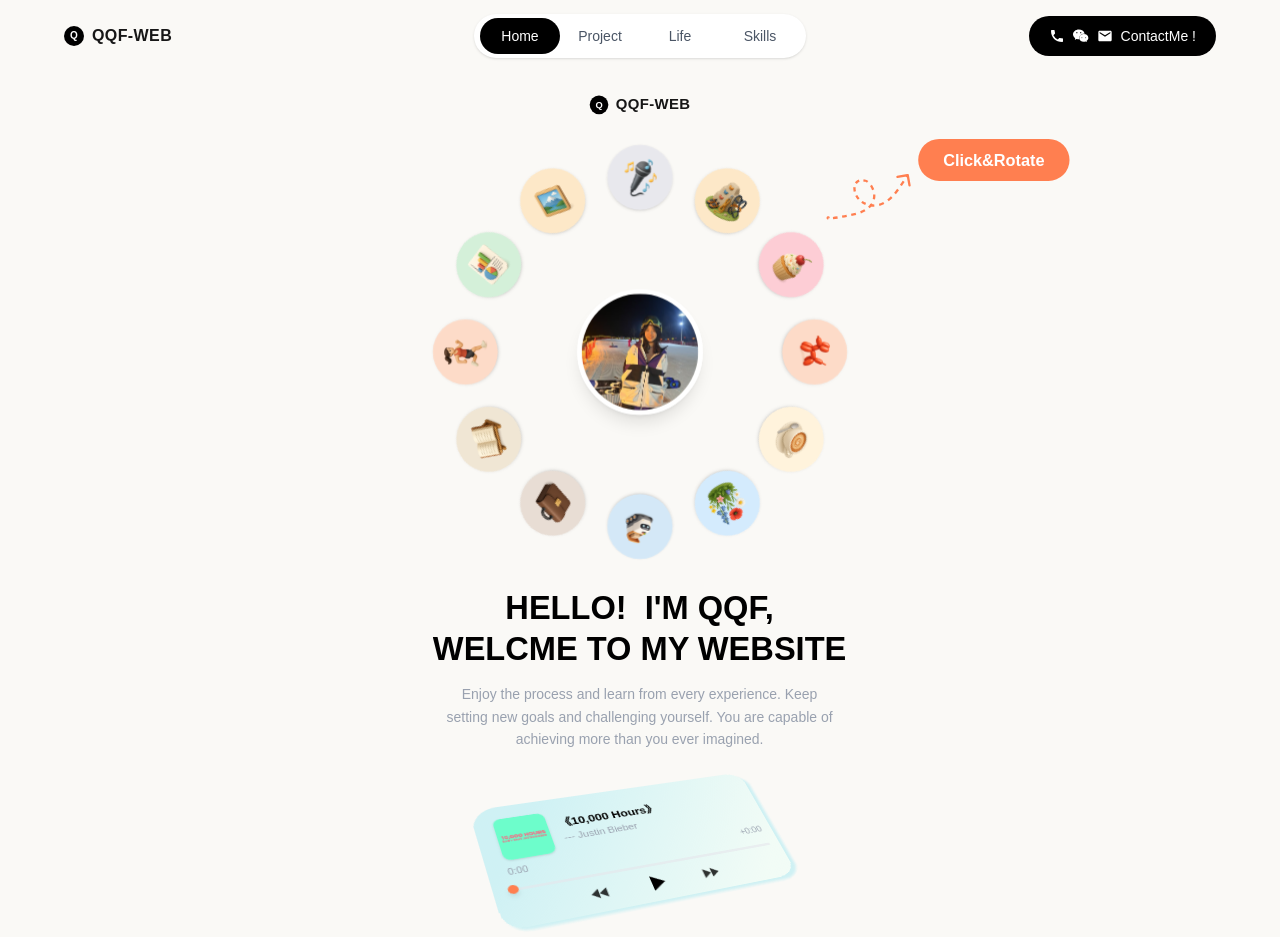
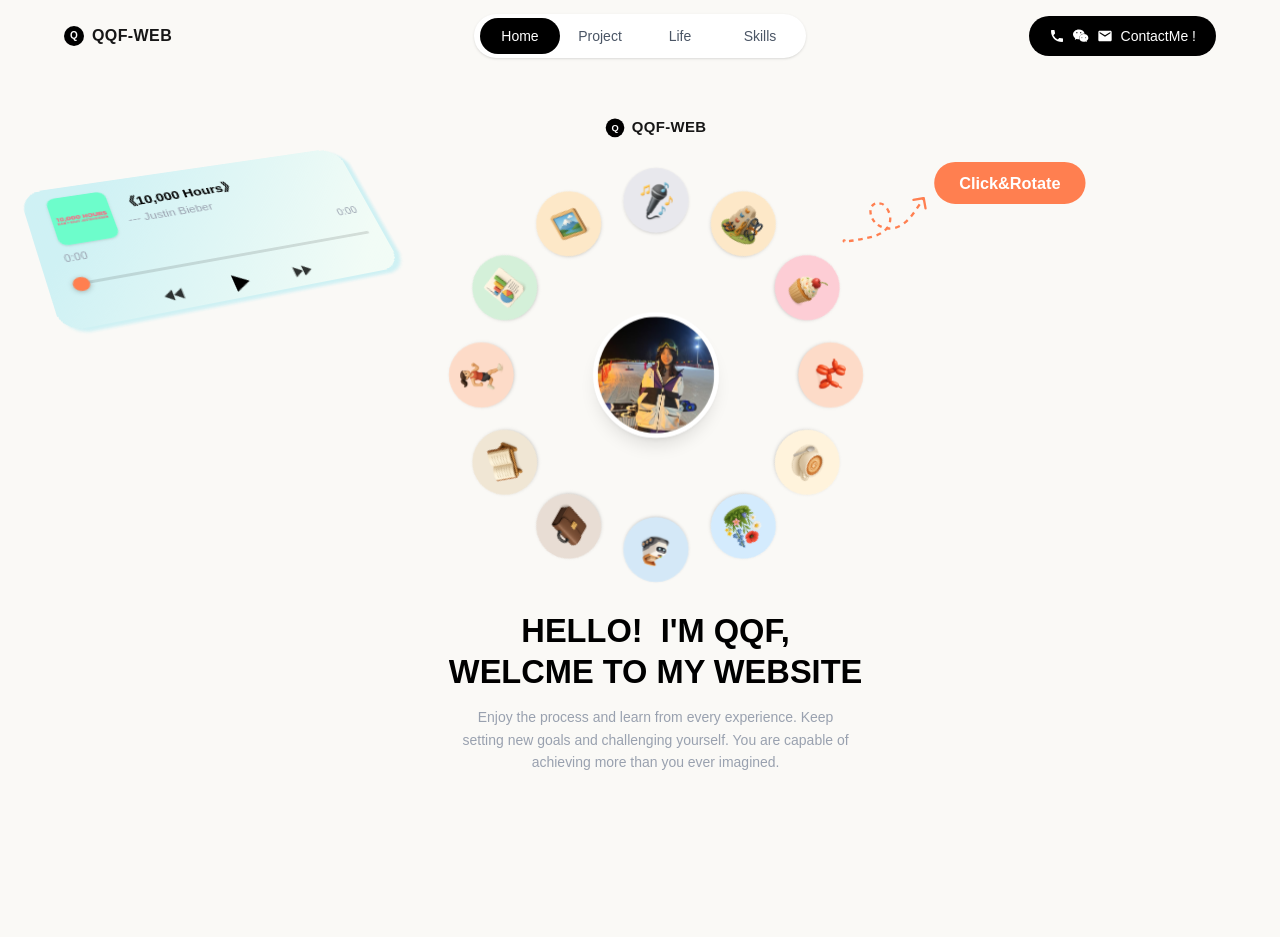
Before and after one commit to QQF-gitbash/qqf_web, a Next.js app in the folder qqfweb/: page / in a window 1280 px wide. After the commit the page ends 800 px from the top, so only its background shows below. Built offline with nearby package versions, Linux system fonts and the light colour scheme.

Commit message:
feat: 修复singcard进度条，调整singcard位置

```diff
--- a/qqfweb/app/components/Navbar.tsx
+++ b/qqfweb/app/components/Navbar.tsx
@@ -9,7 +9,7 @@ export default function Navbar() {
   const [activeTab, setActiveTab] = useState<NavItem>("Home");
 
   return (
-    <nav className="w-full flex items-center justify-between px-6 py-4 md:px-10 lg:px-16 bg-[var(--background)]">
+    <nav className="fixed top-0 left-0 right-0 z-50 w-full flex items-center justify-between px-6 py-4 md:px-10 lg:px-16 bg-[var(--background)]">
       {/* 左侧：品牌标识 */}
       <div className="flex items-center gap-2">
         <span className="inline-flex items-center justify-center w-5 h-5 rounded-full bg-black text-white text-[10px] font-bold leading-none">Q</span>
--- a/qqfweb/app/components/SingerCard.tsx
+++ b/qqfweb/app/components/SingerCard.tsx
@@ -7,15 +7,13 @@ const AUDIO_SRC = `/home/${encodeURIComponent("Dan + Shay&Justin Bieber - 10,000
 
 export default function SingerCard() {
   const audioRef = useRef<HTMLAudioElement>(null);
-  const trackRef = useRef<HTMLDivElement>(null);
-  const draggingRef = useRef(false);
-
   const [isPlaying, setIsPlaying] = useState(false);
   const [currentTime, setCurrentTime] = useState(0);
   const [duration, setDuration] = useState(0);
+  const isDragging = useRef(false);
 
   /* 格式化时间 m:ss */
-  const formatTime = (t: number) => {
+  const fmt = (t: number) => {
     if (!isFinite(t) || t < 0) return "0:00";
     const m = Math.floor(t / 60);
     const s = Math.floor(t % 60);
@@ -23,17 +21,12 @@ export default function SingerCard() {
   };
 
   /* 播放 / 暂停 */
-  const togglePlay = () => {
+  const togglePlay = useCallback(() => {
     const a = audioRef.current;
     if (!a) return;
-    if (isPlaying) {
-      a.pause();
-      setIsPlaying(false);
-    } else {
-      a.play();
-      setIsPlaying(true);
-    }
-  };
+    if (isPlaying) { a.pause(); setIsPlaying(false); }
+    else { a.play(); setIsPlaying(true); }
+  }, [isPlaying]);
 
   /* 快进 / 快退 */
   const skip = (sec: number) => {
@@ -42,127 +35,133 @@ export default function SingerCard() {
     a.currentTime = Math.max(0, Math.min(a.currentTime + sec, a.duration || 0));
   };
 
-  /* 根据鼠标位置计算百分比并 seek */
-  const seekFromClientX = useCallback((clientX: number) => {
-    const a = audioRef.current;
-    const track = trackRef.current;
-    if (!a || !track) return;
-    const d = a.duration;
-    if (!d || !isFinite(d)) return;
-    const rect = track.getBoundingClientRect();
-    const pct = Math.max(0, Math.min(1, (clientX - rect.left) / rect.width));
-    const newTime = pct * d;
-    a.currentTime = newTime;
-    setCurrentTime(newTime);
-  }, []);
-
-  /* 确保播放中（拖动 / 点击轨道时自动播放） */
-  const ensurePlaying = useCallback(() => {
-    const a = audioRef.current;
-    if (!a) return;
-    if (a.paused) {
-      a.play();
-      setIsPlaying(true);
-    }
-  }, []);
-
-  /* 监听 audio 事件 */
+  /* ── 音频事件 + 修复 duration 可能在 useEffect 前已加载的问题 ── */
   useEffect(() => {
     const a = audioRef.current;
     if (!a) return;
 
-    const onTimeUpdate = () => {
-      if (!draggingRef.current) {
-        setCurrentTime(a.currentTime);
+    /* 修复 Bug2：如果 metadata 已经加载完成，直接读取 */
+    if (isFinite(a.duration) && a.duration > 0) {
+      setDuration(a.duration);
     }
+
+    const onDurationChange = () => {
+      if (isFinite(a.duration) && a.duration > 0) setDuration(a.duration);
     };
-    const onLoadedMetadata = () => setDuration(a.duration);
     const onEnded = () => setIsPlaying(false);
 
-    a.addEventListener("timeupdate", onTimeUpdate);
-    a.addEventListener("loadedmetadata", onLoadedMetadata);
+    a.addEventListener("loadedmetadata", onDurationChange);
+    a.addEventListener("durationchange", onDurationChange); // 双重保险
     a.addEventListener("ended", onEnded);
     return () => {
-      a.removeEventListener("timeupdate", onTimeUpdate);
-      a.removeEventListener("loadedmetadata", onLoadedMetadata);
+      a.removeEventListener("loadedmetadata", onDurationChange);
+      a.removeEventListener("durationchange", onDurationChange);
       a.removeEventListener("ended", onEnded);
     };
   }, []);
 
-  /* ===== 拖拽逻辑 (使用 ref 避免闭包问题) ===== */
+  /* ── 60fps 进度更新（播放中 + 非拖拽时） ── */
   useEffect(() => {
-    const thumb = document.getElementById("singer-thumb");
-    const track = trackRef.current;
-    if (!thumb || !track) return;
+    if (!isPlaying) return;
+    let rafId: number;
+    const tick = () => {
+      const a = audioRef.current;
+      if (a && !isDragging.current) {
+        setCurrentTime(a.currentTime);
+      }
+      rafId = requestAnimationFrame(tick);
+    };
+    rafId = requestAnimationFrame(tick);
+    return () => cancelAnimationFrame(rafId);
+  }, [isPlaying]);
 
-    const getClientX = (e: MouseEvent | TouchEvent) =>
-      "touches" in e ? e.touches[0].clientX : e.clientX;
-
-    const onMove = (e: MouseEvent | TouchEvent) => {
-      if (!draggingRef.current) return;
-      e.preventDefault();
-      const a = audioRef.current;
-      if (!a || !isFinite(a.duration)) return;
-      const rect = track.getBoundingClientRect();
-      const pct = Math.max(0, Math.min(1, (getClientX(e) - rect.left) / rect.width));
-      const newTime = pct * a.duration;
-      a.currentTime = newTime;
-      setCurrentTime(newTime);
-    };
-
+  /* ── 修复 Bug1：window 级 mouseup/touchend，防止拖出 input 后卡死 ── */
+  useEffect(() => {
     const onUp = () => {
-      if (!draggingRef.current) return;
-      draggingRef.current = false;
-      document.body.style.userSelect = "";
-      // 拖拽结束后确保播放
-      const a = audioRef.current;
-      if (a && a.paused) {
-        a.play();
-        setIsPlaying(true);
+      if (isDragging.current) {
+        isDragging.current = false;
       }
     };
-
-    const onDown = (e: MouseEvent | TouchEvent) => {
-      e.preventDefault();
-      e.stopPropagation();
-      draggingRef.current = true;
-      document.body.style.userSelect = "none";
-      // 拖动即自动播放
-      const a = audioRef.current;
-      if (a && a.paused) {
-        a.play();
-        setIsPlaying(true);
-      }
-    };
-
-    thumb.addEventListener("mousedown", onDown);
-    thumb.addEventListener("touchstart", onDown, { passive: false });
-    window.addEventListener("mousemove", onMove);
-    window.addEventListener("touchmove", onMove, { passive: false });
     window.addEventListener("mouseup", onUp);
     window.addEventListener("touchend", onUp);
-
     return () => {
-      thumb.removeEventListener("mousedown", onDown);
-      thumb.removeEventListener("touchstart", onDown);
-      window.removeEventListener("mousemove", onMove);
-      window.removeEventListener("touchmove", onMove);
       window.removeEventListener("mouseup", onUp);
       window.removeEventListener("touchend", onUp);
     };
   }, []);
 
-  /* 点击轨道跳转 + 自动播放 */
-  const handleTrackClick = (e: React.MouseEvent<HTMLDivElement>) => {
-    if (draggingRef.current) return;
-    seekFromClientX(e.clientX);
-    ensurePlaying();
+  const progress = duration > 0 ? (currentTime / duration) * 100 : 0;
+  const remaining = duration - currentTime;
+
+  /* range 拖拽 → 实时 seek + 更新橙色 */
+  const handleRangeInput = (e: React.ChangeEvent<HTMLInputElement>) => {
+    const t = parseFloat(e.target.value);
+    setCurrentTime(t); // 立即更新 state → 橙色渐变实时跟进
+    if (audioRef.current) audioRef.current.currentTime = t;
   };
 
-  const progress = duration ? (currentTime / duration) * 100 : 0;
-  const remaining = duration - currentTime;
+  /* 开始拖拽 → 自动播放 */
+  const handleRangeStart = () => {
+    isDragging.current = true;
+    const a = audioRef.current;
+    if (a && a.paused) { a.play(); setIsPlaying(true); }
+  };
 
   return (
+    <>
+      <style>{`
+        .qqf-range {
+          -webkit-appearance: none;
+          appearance: none;
+          width: 100%;
+          height: 3px;
+          border-radius: 2px;
+          outline: none;
+          cursor: pointer;
+        }
+        .qqf-range::-webkit-slider-runnable-track {
+          -webkit-appearance: none;
+          height: 3px;
+          background: transparent !important;
+          border: none;
+        }
+        .qqf-range::-moz-range-track {
+          height: 3px;
+          background: transparent !important;
+          border: none;
+        }
+        .qqf-range::-moz-range-progress {
+          height: 3px;
+          border-radius: 2px;
+          background: #FF7F50;
+        }
+        .qqf-range::-webkit-slider-thumb {
+          -webkit-appearance: none;
+          appearance: none;
+          width: 14px;
+          height: 14px;
+          border-radius: 50%;
+          background: #FF7F50;
+          cursor: grab;
+          margin-top: -5.5px;
+          box-shadow: 0 1px 5px rgba(0,0,0,0.25);
+          transition: transform 0.1s;
+        }
+        .qqf-range:active::-webkit-slider-thumb {
+          cursor: grabbing;
+          transform: scale(1.35);
+        }
+        .qqf-range::-moz-range-thumb {
+          width: 14px;
+          height: 14px;
+          border-radius: 50%;
+          background: #FF7F50;
+          border: none;
+          cursor: grab;
+          box-shadow: 0 1px 5px rgba(0,0,0,0.25);
+        }
+      `}</style>
+
       <div
         className="w-[312px] rounded-[28px] px-5 pt-4 pb-3"
         style={{
@@ -171,7 +170,6 @@ export default function SingerCard() {
           backgroundRepeat: "no-repeat",
         }}
       >
-      {/* 隐藏 audio 元素 */}
         <audio ref={audioRef} src={AUDIO_SRC} preload="metadata" />
 
         {/* 顶部：封面 + 歌曲信息 */}
@@ -195,42 +193,32 @@ export default function SingerCard() {
 
         {/* 中部：进度条 */}
         <div className="mb-0">
-        <div className="flex items-center justify-between text-[10px] text-gray-400 mb-1.5">
-          <span>{formatTime(currentTime)}</span>
-          <span>+{formatTime(remaining)}</span>
-        </div>
-        {/* 轨道 — 增大点击热区 */}
-        <div
-          ref={trackRef}
-          className="relative w-full h-[14px] flex items-center cursor-pointer"
-          onClick={handleTrackClick}
-        >
-          {/* 轨道背景 */}
-          <div className="absolute left-0 right-0 h-[3px] bg-gray-200/60 rounded-full" />
-          {/* 已播放进度 */}
-          <div
-            className="absolute left-0 h-[3px] rounded-full"
-            style={{ width: `${progress}%`, backgroundColor: "#FF7F50" }}
-          />
-          {/* 可拖动小圆点 — 大热区包裹 */}
-          <div
-            id="singer-thumb"
-            className="absolute top-1/2 -translate-y-1/2 flex items-center justify-center cursor-grab active:cursor-grabbing"
-            style={{
-              left: `${progress}%`,
-              width: 24,
-              height: 24,
-              marginLeft: -12,
-            }}
-          >
-            <div className="w-[10px] h-[10px] rounded-full bg-[#FF7F50] shadow-md transition-transform hover:scale-150" />
-          </div>
-        </div>
+          {/* 时间：左=当前时间  右=剩余时间 */}
+          <div className="flex items-center justify-between text-[10px] text-gray-400 mb-1">
+            <span>{fmt(currentTime)}</span>
+            <span>{duration > 0 ? `-${fmt(remaining)}` : fmt(0)}</span>
           </div>
 
-      {/* 底部：播放控制按钮 */}
-      <div className="flex items-center justify-center gap-8">
-        {/* 上一首 / 快退 */}
+          {/* 进度条：橙色=已播放  灰色=未播放 */}
+          <input
+            type="range"
+            className="qqf-range"
+            min={0}
+            max={duration || 1}
+            step={0.01}
+            value={currentTime}
+            onChange={handleRangeInput}
+            onInput={handleRangeInput as unknown as React.FormEventHandler<HTMLInputElement>}
+            onMouseDown={handleRangeStart}
+            onTouchStart={handleRangeStart}
+            style={{
+              background: `linear-gradient(to right, #FF7F50 ${progress}%, rgba(0,0,0,0.12) ${progress}%)`
+            }}
+          />
+        </div>
+
+        {/* 底部：播放控制 */}
+        <div className="flex items-center justify-center gap-8 mt-1">
           <button
             onClick={() => skip(-10)}
             className="text-black/80 hover:text-black transition-colors cursor-pointer"
@@ -241,7 +229,6 @@ export default function SingerCard() {
             </svg>
           </button>
 
-        {/* 播放 / 暂停 */}
           <button
             onClick={togglePlay}
             className="text-black hover:scale-110 transition-transform cursor-pointer"
@@ -258,7 +245,6 @@ export default function SingerCard() {
             )}
           </button>
 
-        {/* 下一首 / 快进 */}
           <button
             onClick={() => skip(10)}
             className="text-black/80 hover:text-black transition-colors cursor-pointer"
@@ -270,5 +256,6 @@ export default function SingerCard() {
           </button>
         </div>
       </div>
+    </>
   );
 }
--- a/qqfweb/app/components/SingerCard3D.tsx
+++ b/qqfweb/app/components/SingerCard3D.tsx
@@ -1,6 +1,6 @@
 "use client";
 
-import { useState } from "react";
+import { useState, useRef, useEffect } from "react";
 import Tilt from "react-parallax-tilt";
 import SingerCard from "./SingerCard";
 
@@ -9,12 +9,50 @@ const DEFAULT_TILT_X = 40;
 const DEFAULT_TILT_Y = 10;
 const DEFAULT_ROTATE_Z = -20;
 
+/* SingerCard 的设计基准尺寸 */
+const CARD_BASE_WIDTH = 312;
+const CARD_BASE_HEIGHT = 168;
+
 export default function SingerCard3D() {
   const [isHovering, setIsHovering] = useState(false);
+  const containerRef = useRef<HTMLDivElement>(null);
+  const [scale, setScale] = useState(1);
+
+  /* 用视口高度算 scale（与 AvatarOrbit 同一基准），1.5 倍放大 */
+  useEffect(() => {
+    const update = () => {
+      // 目标卡片高度 = 视口高度的 30% × 1.5 × 0.6 × 0.9
+      const targetH = window.innerHeight * 0.30 * 1.5 * 0.6 * 0.9;
+      const s = Math.min(Math.max(targetH / CARD_BASE_HEIGHT, 0.43), 3.0);
+      setScale(s);
+    };
+    update();
+    window.addEventListener("resize", update);
+    return () => window.removeEventListener("resize", update);
+  }, []);
+
+  /* 视觉占位尺寸（补偿 transform:scale 不影响布局流的问题） */
+  const visualW = CARD_BASE_WIDTH * scale;
+  const visualH = CARD_BASE_HEIGHT * scale;
 
   return (
-    <div style={{ perspective: 800 }}>
-      {/* 外层容器：控制默认固定倾斜角度，hover 时重置为 0 */}
+    /* 铺满左列的容器 */
+    <div ref={containerRef} className="w-full flex items-center justify-center">
+      {/* 占位盒：让父级感知到卡片的视觉尺寸 */}
+      <div style={{ width: visualW, height: visualH, position: "relative" }}>
+        {/* 绝对居中 + 缩放 */}
+        <div
+          style={{
+            position: "absolute",
+            top: "50%",
+            left: "50%",
+            transform: `translate(-50%, -50%) scale(${scale})`,
+            transformOrigin: "center center",
+          }}
+        >
+          {/* perspective 容器 */}
+          <div style={{ perspective: 900 }}>
+            {/* 外层：默认固定倾斜，hover 时平滑归零 */}
             <div
               style={{
                 transform: isHovering
@@ -24,7 +62,7 @@ export default function SingerCard3D() {
                 transformStyle: "preserve-3d",
               }}
             >
-        {/* Tilt 组件：仅负责 hover 时鼠标跟随倾斜 */}
+              {/* 内层：Tilt 只负责鼠标跟随 */}
               <Tilt
                 tiltMaxAngleX={20}
                 tiltMaxAngleY={20}
@@ -42,5 +80,8 @@ export default function SingerCard3D() {
               </Tilt>
             </div>
           </div>
+        </div>
+      </div>
+    </div>
   );
 }
--- a/qqfweb/app/layout.tsx
+++ b/qqfweb/app/layout.tsx
@@ -30,7 +30,8 @@ export default function RootLayout({
     >
       <body className="min-h-full flex flex-col">
         <Navbar />
-        <main className="flex-1">{children}</main>
+        {/* pt-[66px] 补偿 fixed Navbar 的高度 */}
+        <main className="flex-1 pt-[66px]">{children}</main>
       </body>
     </html>
   );
--- a/qqfweb/app/page.tsx
+++ b/qqfweb/app/page.tsx
@@ -3,11 +3,25 @@ import SingerCard3D from "./components/SingerCard3D";
 
 export default function Home() {
   return (
-    <div className="flex flex-col items-center pt-[20px]">
-      <AvatarOrbit />
-      <div className="mt-10">
-        <SingerCard3D />
+    /* 满屏高度（减去 Navbar）三栏布局 */
+    <div
+      className="w-full flex items-center"
+      style={{ minHeight: "calc(100vh - 66px)" }}
+    >
+      {/* ── 左侧盒子：SingerCard3D，随盒子等比缩放，向上偏移 200px ── */}
+      <div className="flex-1 flex items-center justify-center min-w-0 px-4">
+        <div style={{ transform: "translateY(-200px)" }}>
+          <SingerCard3D />
+        </div>
       </div>
+
+      {/* ── 中间盒子：AvatarOrbit，宽度由组件自身决定 ── */}
+      <div className="flex-shrink-0 flex items-center justify-center">
+        <AvatarOrbit />
+      </div>
+
+      {/* ── 右侧盒子：暂时留空，后续填充内容 ── */}
+      <div className="flex-1 min-w-0" />
     </div>
   );
 }
```
Also changed, not shown: qqfweb/.claude/launch.json. Lines whose indentation alone changed are shown as unchanged.
